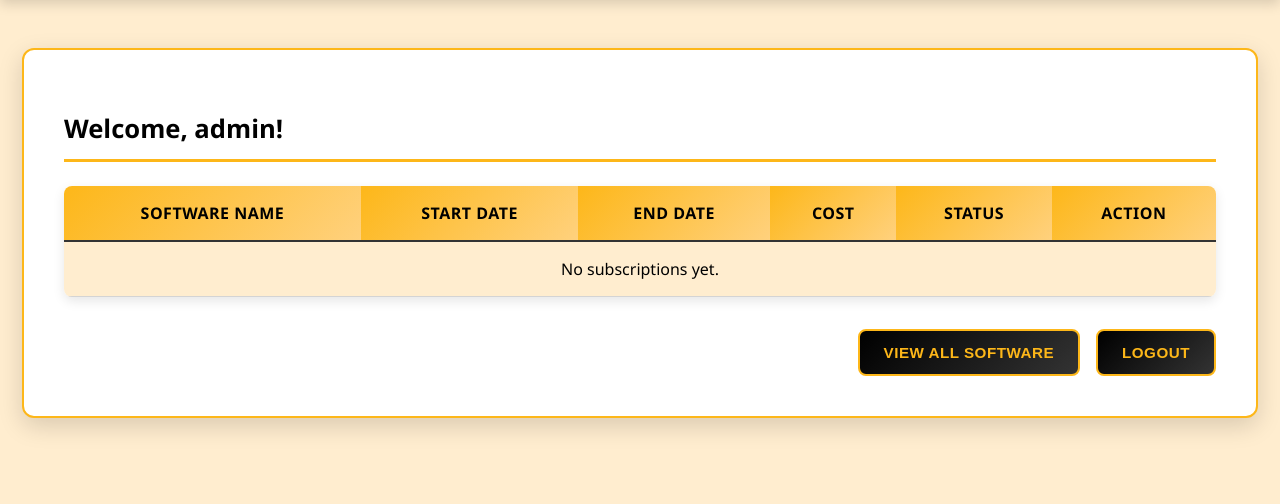
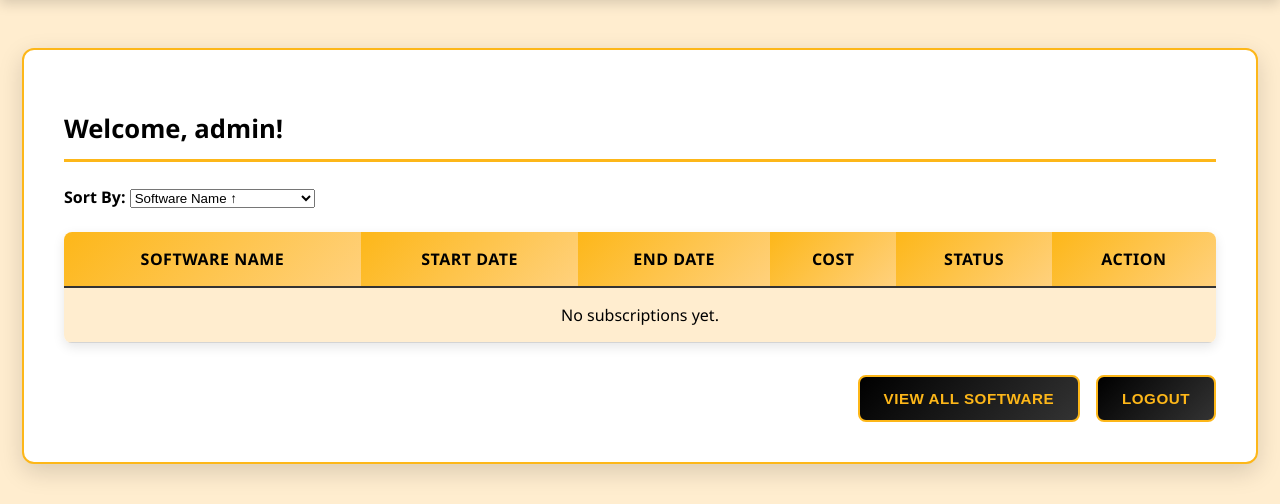
Before and after one commit to Princess-Singularity/License-Renewal-Tracker, a Django app: page /dashboard/ in a window 1280 px wide. Shown: the part 147-651 px from the top of the page. Run offline with Django 5.2, Linux system fonts and the light colour scheme; a user stored in the database is signed in; data comes from the database, SQL or seed files in the repository.

Commit message:
Update dashboard.html

```diff
--- a/LRAT_APP/LRAT_APP/templates/dashboard.html
+++ b/LRAT_APP/LRAT_APP/templates/dashboard.html
@@ -16,6 +16,25 @@
 
     <main>
         <h2>Welcome, {{ user.username }}!</h2>
+        <form method="get" style="margin-bottom: 20px;">
+    <label for="sort"><strong>Sort By:</strong></label>
+    <select name="sort" id="sort" onchange="this.form.submit()">
+        <option value="software__subscription_name" {% if current_sort == 'software__subscription_name' and direction == 'asc' %}selected{% endif %}>Software Name ↑</option>
+        <option value="-software__subscription_name" {% if current_sort == 'software__subscription_name' and direction == 'desc' %}selected{% endif %}>Software Name ↓</option>
+
+        <option value="date_subscribed" {% if current_sort == 'date_subscribed' and direction == 'asc' %}selected{% endif %}>Start Date ↑</option>
+        <option value="-date_subscribed" {% if current_sort == 'date_subscribed' and direction == 'desc' %}selected{% endif %}>Start Date ↓</option>
+
+        <option value="date_expired" {% if current_sort == 'date_expired' and direction == 'asc' %}selected{% endif %}>End Date ↑</option>
+        <option value="-date_expired" {% if current_sort == 'date_expired' and direction == 'desc' %}selected{% endif %}>End Date ↓</option>
+
+        <option value="total_cost" {% if current_sort == 'total_cost' and direction == 'asc' %}selected{% endif %}>Cost ↑</option>
+        <option value="-total_cost" {% if current_sort == 'total_cost' and direction == 'desc' %}selected{% endif %}>Cost ↓</option>
+
+        <option value="currently_used" {% if current_sort == 'currently_used' and direction == 'asc' %}selected{% endif %}>Status ↑ (Expired → Active)</option>
+        <option value="-currently_used" {% if current_sort == 'currently_used' and direction == 'desc' %}selected{% endif %}>Status ↓ (Active → Expired)</option>
+    </select>
+</form>
 
         <table>
             <tr>
```
